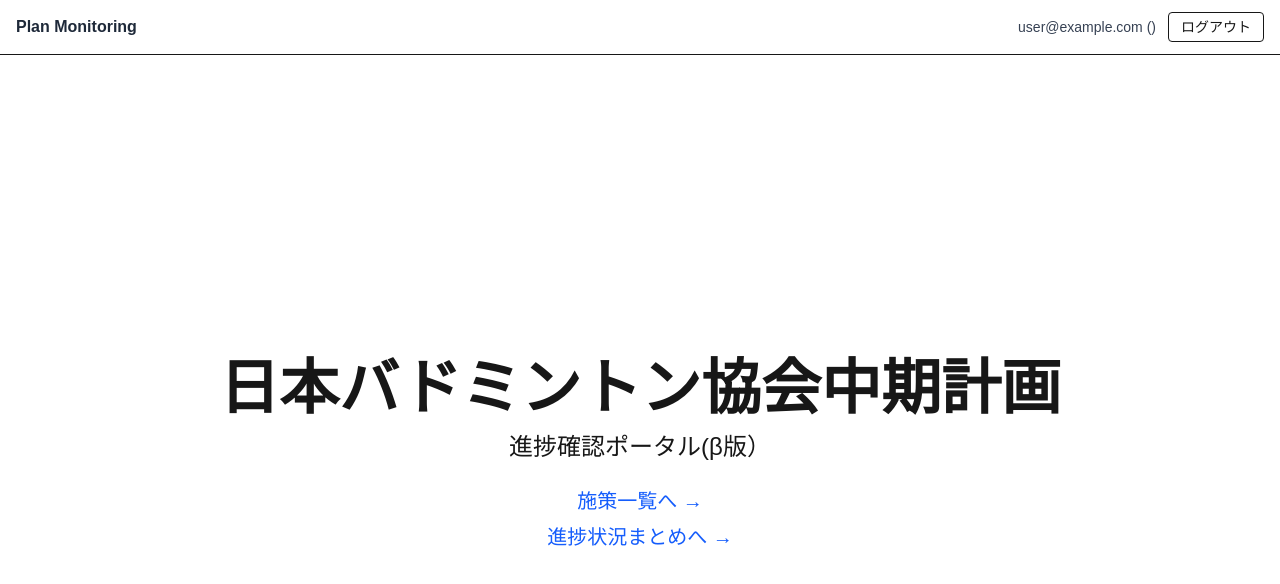
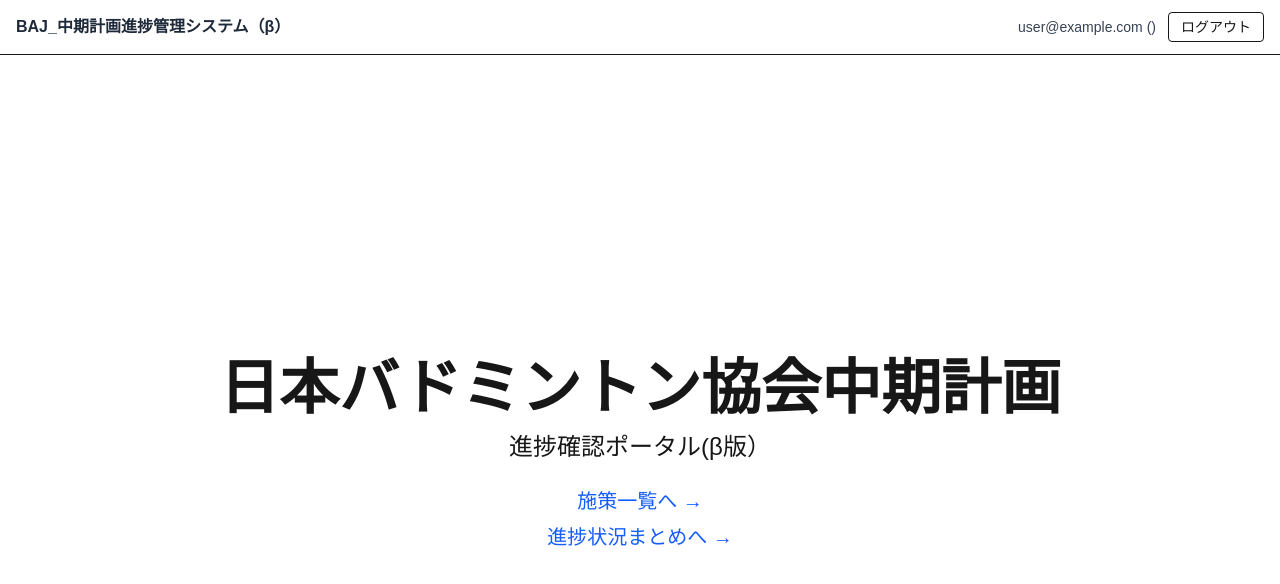
Before and after one commit to tsuyoppon/plan-monitoring-prototype, a Next.js app: page / in a window 1280 px wide. Shown: the top 584 px of the page. Built offline with nearby package versions, Linux system fonts and the light colour scheme; no server answers; sample sign-in values are in the browser's storage.

Commit message:
chore: rename header title to BAJ beta label

```diff
--- a/pages/_app.tsx
+++ b/pages/_app.tsx
@@ -52,7 +52,7 @@
         <header className="border-b bg-white px-4 py-3">
           <div className="mx-auto flex max-w-7xl items-center justify-between">
             <Link href="/initiatives" className="font-semibold text-gray-800">
-              Plan Monitoring
+              BAJ_中期計画進捗管理システム（β）
             </Link>
             <div className="flex items-center gap-3 text-sm">
               {session.user.role === 'admin' && (
```
